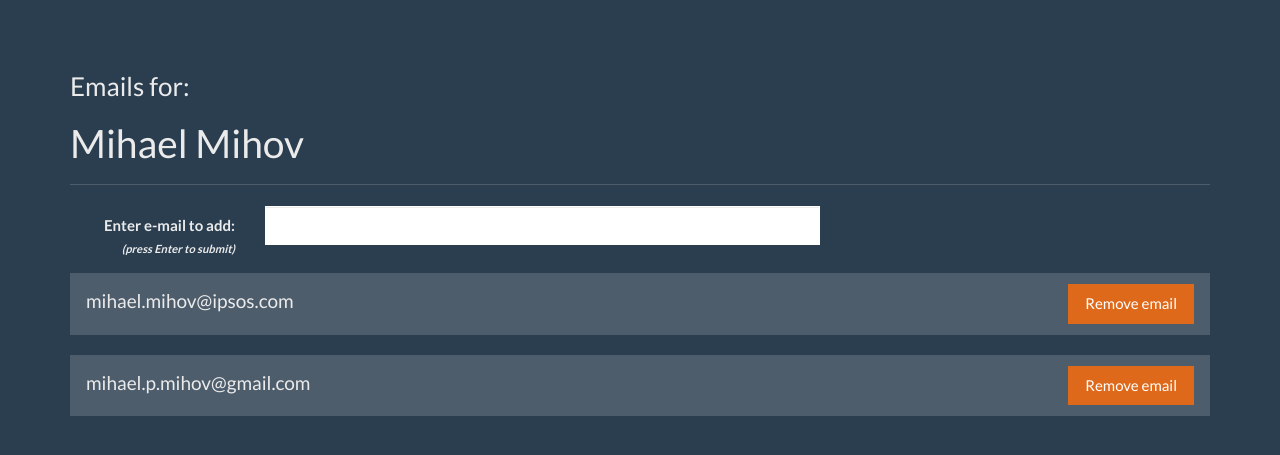
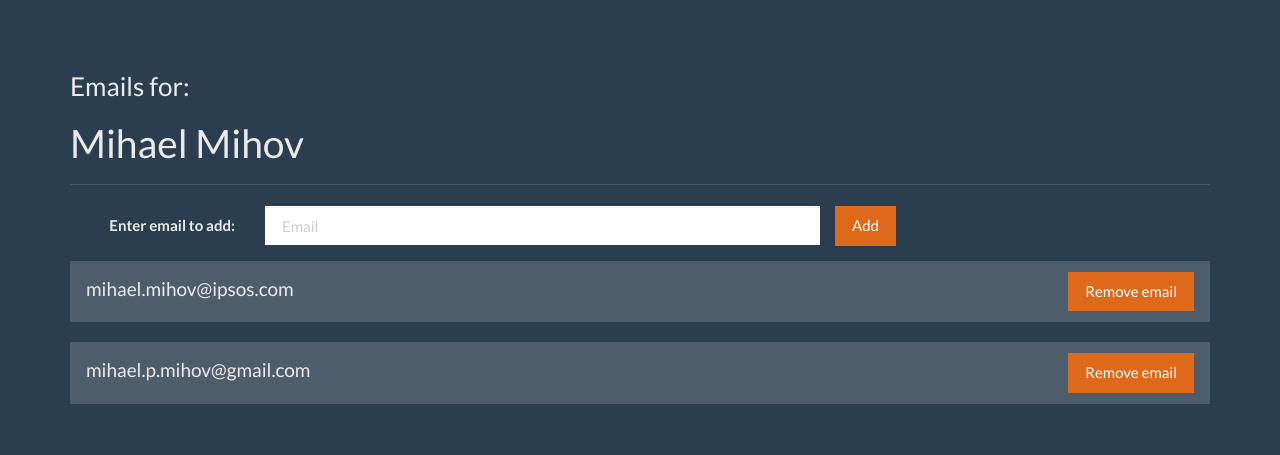
Before and after one commit to MikeWolf13/MyProjects, a Flask app: page /editemail/1 in a window 1280 px wide. Shown: the part 40-495 px from the top of the page. Run offline with Flask 2, Linux system fonts and the light colour scheme; data comes from the database, SQL or seed files in the repository; both versions use the stored data as it was after the commit; some libraries are stand-ins or nearby versions.

Commit message:
commit on 'main'

```diff
--- a/app.py
+++ b/app.py
@@ -3,6 +3,8 @@ from flask import Flask, render_template, g, request, session, redirect, url_for
 from flask_sqlalchemy import SQLAlchemy
 from sqlalchemy import func
 import os
+
+from sqlalchemy.sql.functions import count
 
 app = Flask(__name__)
 app.config.from_pyfile('config.cfg')
@@ -23,8 +25,8 @@ def index():
             return render_template('home.html', users=users)
         else:
             find_user = request.form['find_user']
+            #if request.form['search_by'] == '1':
             users = Users.query.order_by(Users.firstname).filter(Users.username.like("%" + find_user + "%")).all()
-
             if users:
                 return render_template('home.html', users=users)
             else:
--- a/templates/editemail.html
+++ b/templates/editemail.html
@@ -40,9 +40,10 @@
       <form class="form-horizontal" method="POST" action="{{ url_for('editemail', user=user, user_id=user.id) }}">
         <fieldset>
           <div class="form-group">
-            <label for="find_user" class="col-lg-2 control-label" style="font-size: 1em;">Enter e-mail to add:<br/><i style="font-size: 0.75em;">(press Enter to submit)</i></label>
-            <div class="col-lg-6">
-              <input type="text" class="form-control" name="email" value="">
+            <label for="find_user" class="col-lg-2 control-label" style="font-size: 1em;">Enter email to add:</label>
+            <div>
+              <div class="col-lg-6" style="float: left;"><input type="text" class="form-control" name="email" placeholder="Email"></div>
+              <div><button type="submit" class="btn btn-primary">Add</button></div>
             </div>
           </div>
         </fieldset>
```
Also changed, not shown: templates/home.html (+4 -3 lines), database.db.
